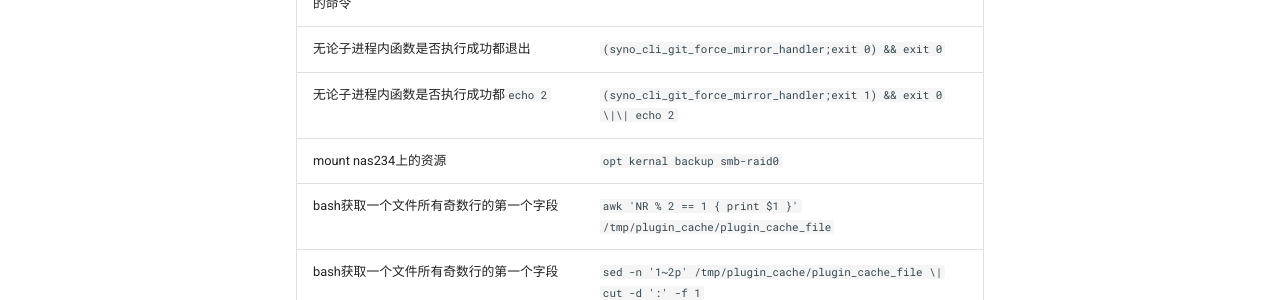
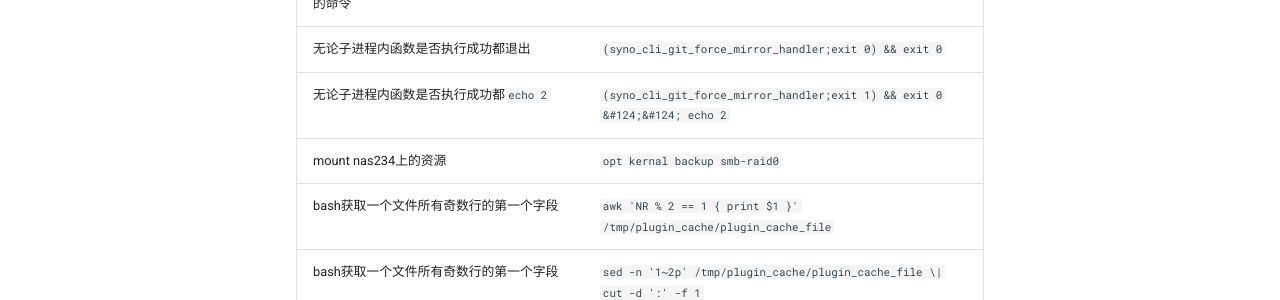
Before and after one commit to ShaoOrg/bulletin, an MkDocs documentation site: the page built from docs/issues/bash.md, in a window 1280 px wide and 1242 px high. Shown: the part 333-633 px from the top of the window. Built offline with MkDocs 1.6.1 and Material for MkDocs 9.7.7, drawn with Linux system fonts in a browser that asks for light colours.

Commit message:
NOCR: committed by shell from SSZ-JOB

```diff
--- a/docs/issues/bash.md
+++ b/docs/issues/bash.md
@@ -4,7 +4,7 @@
 |  ----  | ----  |
 | 类似 PowerShell 的 Ctrl+R 反向搜索功能，Bash 已经支持使用 Ctrl+R 来搜索历史记录中的命令|`Ctrl+R` 反向搜索|
 |无论子进程内函数是否执行成功都退出|`(syno_cli_git_force_mirror_handler;exit 0) && exit 0`|
-|无论子进程内函数是否执行成功都`echo 2`|`(syno_cli_git_force_mirror_handler;exit 1) && exit 0 \|\| echo 2`|
+|无论子进程内函数是否执行成功都`echo 2`|`(syno_cli_git_force_mirror_handler;exit 1) && exit 0 &#124;&#124; echo 2`|
 |mount nas234上的资源|`opt kernal backup smb-raid0`|
 |bash获取一个文件所有奇数行的第一个字段|`awk 'NR % 2 == 1 { print $1 }' /tmp/plugin_cache/plugin_cache_file`|
 |bash获取一个文件所有奇数行的第一个字段|`sed -n '1~2p' /tmp/plugin_cache/plugin_cache_file \| cut -d ':' -f 1`|
```
